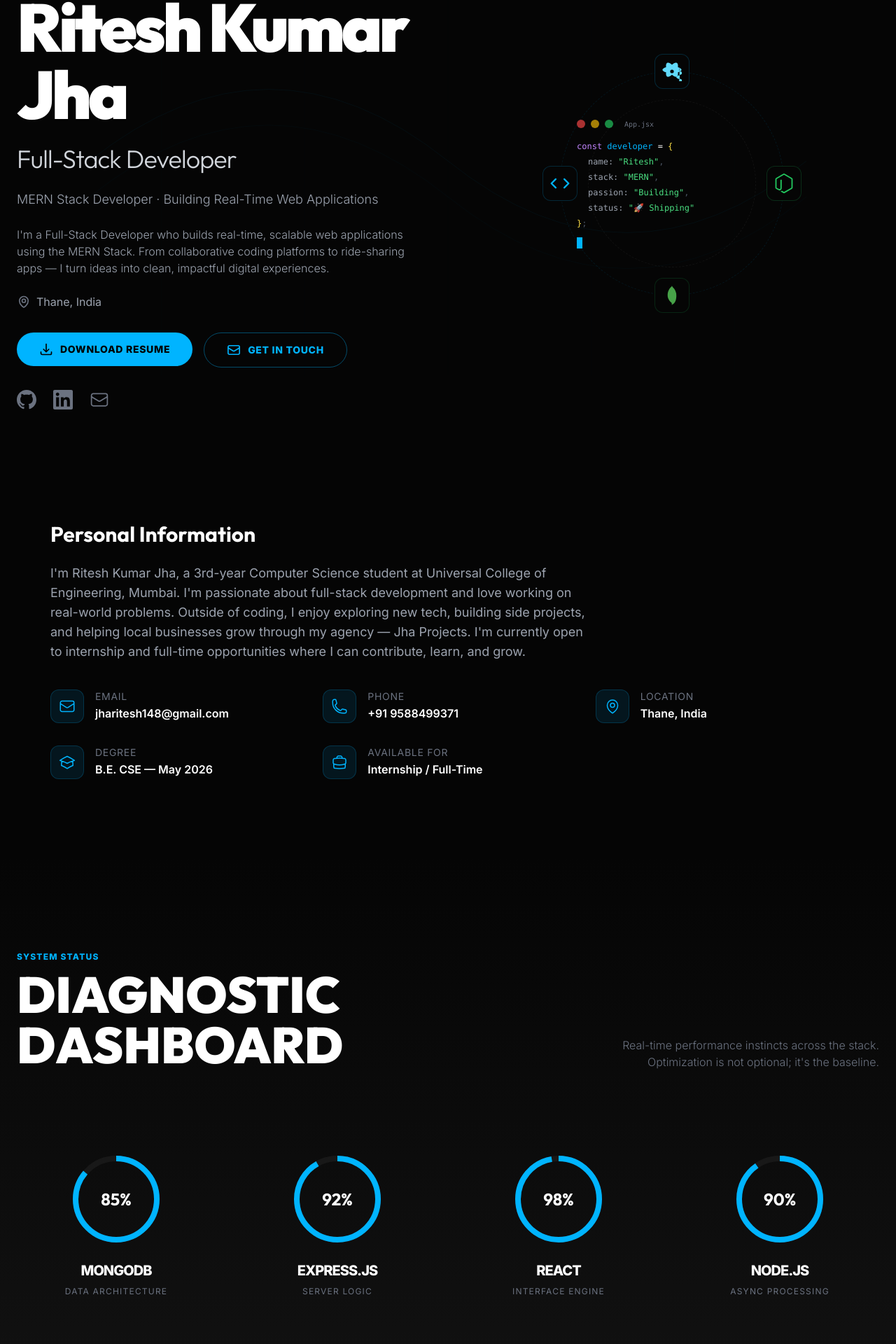
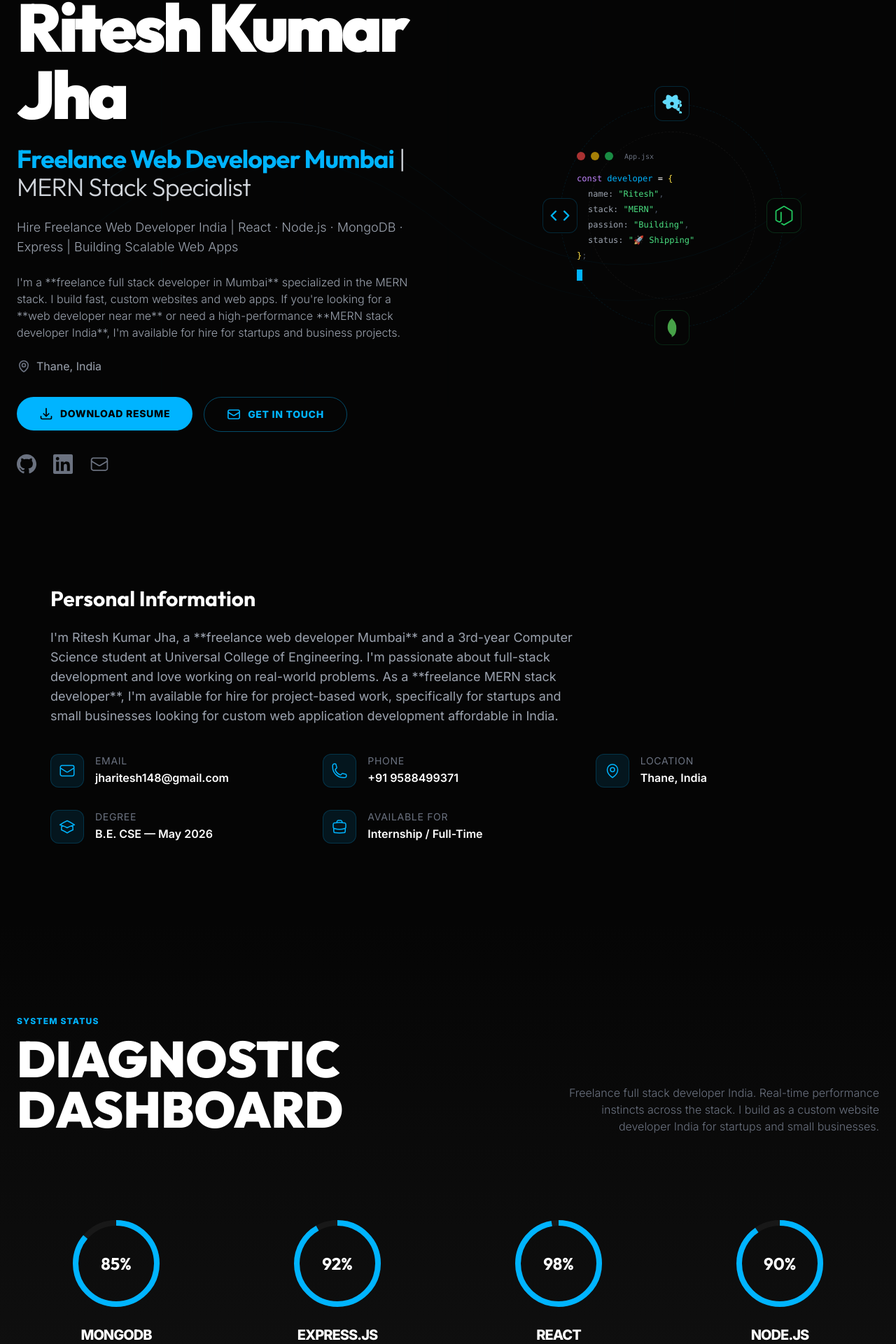
Before and after one commit to just-ritesh-coder/jharitesh, a React (Vite) app: page / in a window 1280 px wide. Shown: the part 973-2893 px from the top of the page at 70% size. Built offline with nearby package versions, Linux system fonts and the light colour scheme; the HTML template or start-up script is replaced by a standard one.

Commit message:
chore: SEO optimization for Mumbai and India rankings based on Tier-1 research

```diff
--- a/index.html
+++ b/index.html
@@ -3,24 +3,25 @@
   <head>
     <meta charset="utf-8" />
     <meta content="width=device-width, initial-scale=1.0" name="viewport" />
-    <title>Ritesh Kumar Jha | High-Performance MERN Developer</title>
+    <title>Freelance Web Developer Mumbai | India | Hire MERN Stack Developer</title>
     <meta
-      content="Portfolio of Ritesh Kumar Jha - Engineering high-performance digital experiences."
+      content="Freelance web developer based in Mumbai, India. Specialized in high-performance MERN stack applications. Hire a freelance web developer in India for custom web apps and startups."
       name="description"
     />
+    <meta name="keywords" content="freelance website developer India, hire MERN stack developer, web developer Mumbai, React Node.js developer, freelance full stack developer" />
     <meta name="google-site-verification" content="MLbNdO4i9Xbl00yBBUBM9OTTLQveG_lYsUOdkxOi22s" />
 
     <!-- Open Graph / Facebook -->
     <meta property="og:type" content="website" />
     <meta property="og:url" content="https://jharitesh.me/" />
-    <meta property="og:title" content="Ritesh Kumar Jha | High-Performance MERN Developer" />
-    <meta property="og:description" content="Portfolio of Ritesh Kumar Jha - Engineering high-performance digital experiences." />
+    <meta property="og:title" content="Freelance Website Developer India | MERN Stack | React & Node.js" />
+    <meta property="og:description" content="Web developer based in Mumbai, India. I build fast, custom websites and web apps using React, Node.js, and MongoDB. Open to freelance projects and short-term contracts." />
 
     <!-- Twitter -->
     <meta property="twitter:card" content="summary_large_image" />
     <meta property="twitter:url" content="https://jharitesh.me/" />
-    <meta property="twitter:title" content="Ritesh Kumar Jha | High-Performance MERN Developer" />
-    <meta property="twitter:description" content="Portfolio of Ritesh Kumar Jha - Engineering high-performance digital experiences." />
+    <meta property="twitter:title" content="Freelance Website Developer India | MERN Stack | React & Node.js" />
+    <meta property="twitter:description" content="Web developer based in Mumbai, India. I build fast, custom websites and web apps using React, Node.js, and MongoDB. Open to freelance projects and short-term contracts." />
     <script src="https://cdn.tailwindcss.com?plugins=forms,container-queries"></script>
     <link href="https://fonts.googleapis.com" rel="preconnect" />
     <link crossorigin href="https://fonts.gstatic.com" rel="preconnect" />
--- a/src/App.jsx
+++ b/src/App.jsx
@@ -19,7 +19,7 @@ const projects = [
     number: '02',
     title: 'EZYRIDE',
     desc:
-      'Ride-sharing platform with authentication, booking, live status updates, OTP verification, SOS alerts, and fare calculation.',
+      'Ride-sharing platform built with MERN stack India. Features authentication, booking, live status updates, and SOS alerts — a custom web app built with React Node.js MongoDB.',
     tags: ['NODE', 'REST API', 'MONGODB'],
     metric: 'SPEED: < 200MS LATENCY (TARGET)',
     href: 'https://ezyride-rouge.vercel.app/',
@@ -31,7 +31,7 @@ const projects = [
     number: '03',
     title: 'JHA PROJECTS',
     desc:
-      'Premium web development agency delivering high-performance business sites, branding, SEO and scalable MERN builds.',
+      'Premium web development agency in Mumbai delivering high-performance business sites, branding, and custom MERN builds. Affordable website development for startups.',
     tags: ['MERN', 'SEO', 'PERFORMANCE'],
     metric: 'DELIVERY: CLIENT-FIRST BUILD SYSTEM',
     href: 'https://jhaprojects.in/',
@@ -167,17 +167,17 @@ export default function App(){
 
           {/* Role */}
           <h2 className="font-heading text-2xl sm:text-3xl md:text-4xl font-light text-gray-300 tracking-tight">
-            Full-Stack Developer
+            <span className="text-neon-blue font-semibold">Freelance Web Developer Mumbai</span> | MERN Stack Specialist
           </h2>
 
           {/* Tagline */}
           <p className="text-gray-400 text-sm sm:text-base md:text-lg font-light">
-            MERN Stack Developer · Building Real-Time Web Applications
+            Hire Freelance Web Developer India | React · Node.js · MongoDB · Express | Building Scalable Web Apps
           </p>
 
           {/* Bio — short & catchy */}
           <p className="text-gray-400 max-w-xl text-sm sm:text-base leading-relaxed font-light">
-            I'm a Full-Stack Developer who builds real-time, scalable web applications using the MERN Stack. From collaborative coding platforms to ride-sharing apps — I turn ideas into clean, impactful digital experiences.
+            I'm a **freelance full stack developer in Mumbai** specialized in the MERN stack. I build fast, custom websites and web apps. If you're looking for a **web developer near me** or need a high-performance **MERN stack developer India**, I'm available for hire for startups and business projects.
           </p>
 
           {/* Location */}
@@ -292,7 +292,7 @@ export default function App(){
               Personal Information
             </h3>
             <p className="text-gray-400 text-sm sm:text-base md:text-lg leading-relaxed max-w-3xl mb-8 sm:mb-10">
-              I'm Ritesh Kumar Jha, a 3rd-year Computer Science student at Universal College of Engineering, Mumbai. I'm passionate about full-stack development and love working on real-world problems. Outside of coding, I enjoy exploring new tech, building side projects, and helping local businesses grow through my agency — Jha Projects. I'm currently open to internship and full-time opportunities where I can contribute, learn, and grow.
+              I'm Ritesh Kumar Jha, a **freelance web developer Mumbai** and a 3rd-year Computer Science student at Universal College of Engineering. I'm passionate about full-stack development and love working on real-world problems. As a **freelance MERN stack developer**, I'm available for hire for project-based work, specifically for startups and small businesses looking for custom web application development affordable in India.
             </p>
 
             <div className="grid grid-cols-1 sm:grid-cols-2 lg:grid-cols-3 gap-6 sm:gap-8">
@@ -377,16 +377,16 @@ export default function App(){
               </h2>
             </div>
             <p className="text-gray-500 max-w-md md:text-right font-light text-sm sm:text-base">
-              Real-time performance instincts across the stack. Optimization is not optional; it's the baseline.
+              Freelance full stack developer India. Real-time performance instincts across the stack. I build as a custom website developer India for startups and small businesses.
             </p>
           </div>
 
           <div className="grid grid-cols-2 md:grid-cols-4 gap-4 sm:gap-6 md:gap-8">
             {[
-              { name: 'MONGODB', label: 'Data Architecture', value: '85%', offset: 50 },
-              { name: 'EXPRESS.JS', label: 'Server Logic', value: '92%', offset: 30 },
-              { name: 'REACT', label: 'Interface Engine', value: '98%', offset: 10 },
-              { name: 'NODE.JS', label: 'Async Processing', value: '90%', offset: 35 }
+              { name: 'MONGODB', label: 'Hire MongoDB Developer', value: '85%', offset: 50 },
+              { name: 'EXPRESS.JS', label: 'Node.js Developer for Hire', value: '92%', offset: 30 },
+              { name: 'REACT', label: 'Freelance React Developer', value: '98%', offset: 10 },
+              { name: 'NODE.JS', label: 'REST API Developer Node.js', value: '90%', offset: 35 }
             ].map((g) => (
               <div key={g.name} className="glass-card p-4 sm:p-6 md:p-10 rounded-2xl sm:rounded-3xl flex flex-col items-center text-center group">
                 <div className="relative w-20 h-20 sm:w-28 sm:h-28 md:w-32 md:h-32 mb-4 sm:mb-6">
@@ -551,7 +551,8 @@ export default function App(){
         <div className="max-w-7xl mx-auto">
           <div className="mb-12 sm:mb-20">
             <span className="text-neon-blue font-bold tracking-widest text-[10px] sm:text-xs uppercase">The Collection</span>
-            <h2 className="font-heading text-4xl sm:text-5xl md:text-7xl font-black mt-2">CURATED SHOWROOM</h2>
+            <h2 className="font-heading text-4xl sm:text-5xl md:text-7xl font-black mt-2">MERN STACK DEVELOPER INDIA</h2>
+            <p className="text-gray-400 mt-2">Curated web developer portfolio Mumbai — building scalable web apps with React & Node.js.</p>
           </div>
 
           <div className="space-y-16 sm:space-y-24 md:space-y-32">
@@ -642,8 +643,8 @@ export default function App(){
       <section className="py-16 sm:py-24 md:py-32 px-4 sm:px-6 relative" id="contact" data-purpose="contact-section">
         <div className="max-w-4xl mx-auto glass-card rounded-2xl sm:rounded-[40px] p-6 sm:p-8 md:p-16 border-t-2 border-t-neon-blue/40">
           <div className="text-center mb-8 sm:mb-12 md:mb-16">
-            <h2 className="font-heading text-3xl sm:text-4xl md:text-5xl lg:text-6xl font-black mb-3 sm:mb-4">TRANSMISSION</h2>
-            <p className="text-gray-400 text-sm sm:text-base">Ready to ship something fast? Initiate contact sequence below.</p>
+            <h2 className="font-heading text-3xl sm:text-4xl md:text-5xl lg:text-6xl font-black mb-3 sm:mb-4">HIRE FREELANCE WEB DEVELOPER INDIA</h2>
+            <p className="text-gray-400 text-sm sm:text-base">Looking for an **affordable web developer Mumbai**? Ready to ship something fast? Initiate contact sequence below.</p>
           </div>
           <form className="space-y-4 sm:space-y-6 md:space-y-8" onSubmit={(e) => { e.preventDefault(); alert('Message sent — thank you!') }}>
             <div className="grid grid-cols-1 sm:grid-cols-2 gap-4 sm:gap-6 md:gap-8">
@@ -766,7 +767,7 @@ export default function App(){
             <div className="font-heading font-black text-xl sm:text-2xl tracking-tighter">
               RITESH <span className="text-neon-blue">KUMAR JHA</span>
             </div>
-            <p className="text-gray-600 text-[10px] sm:text-xs uppercase tracking-widest mt-1">Full Stack Performance Engineering</p>
+            <p className="text-gray-600 text-[10px] sm:text-xs uppercase tracking-widest mt-1">Freelance Web Developer Mumbai | India</p>
           </div>
           <div className="flex gap-6 sm:gap-8 text-gray-400 text-sm">
             <a className="hover:text-neon-blue transition-colors" href="https://github.com/just-ritesh-coder" target="_blank" rel="noreferrer">Github</a>
```
Also changed, not shown: 1 other file (tests, documents, lock files or other folders).
